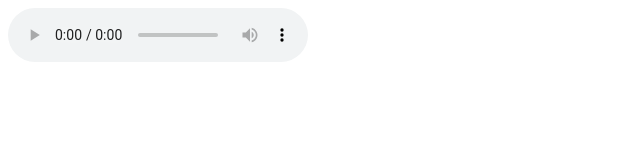
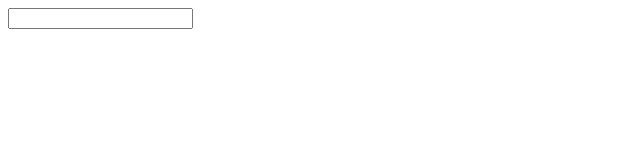
Before and after one commit to KapseRohit/AWDIZ, a plain HTML site: page index.html in a window 1280 px wide. Shown: the whole page, without its empty margins (0-640 px from the left). Drawn offline with Linux system fonts and the light colour scheme.

Commit message:
practice

```diff
--- a/index.html
+++ b/index.html
@@ -21,6 +21,9 @@
 
 <!-- <img src="./Teambner.jpg" alt="banner"/><br>
 <video src="" controls></video> -->
-<audio src="" controls ></audio>
-
+<!-- <audio src="" controls ></audio><br>
+<button>click me </button>
+<script src="./index.js"></script>  -->
+<input  />
+</body>
 </html>
```
Also changed, not shown: index.js (added).
